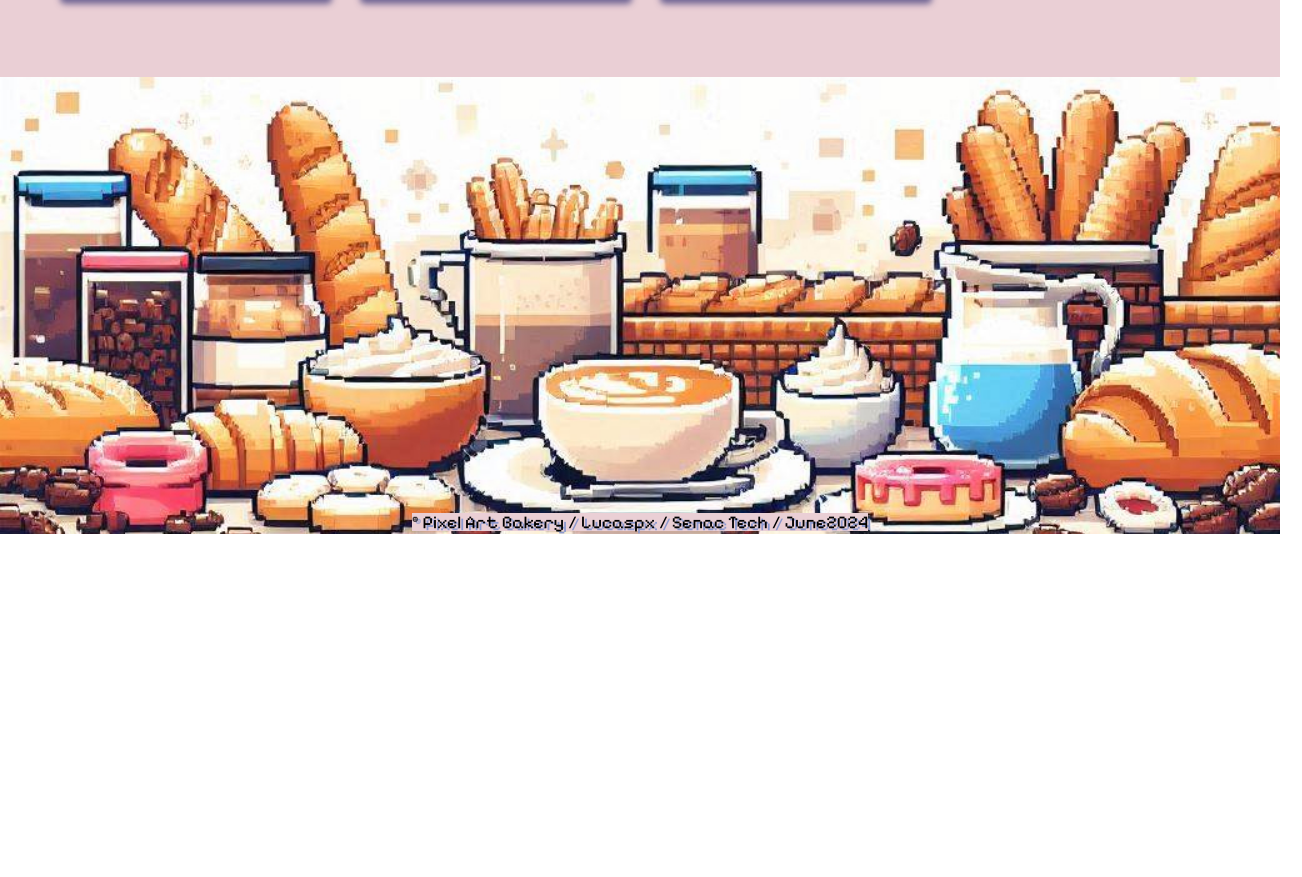
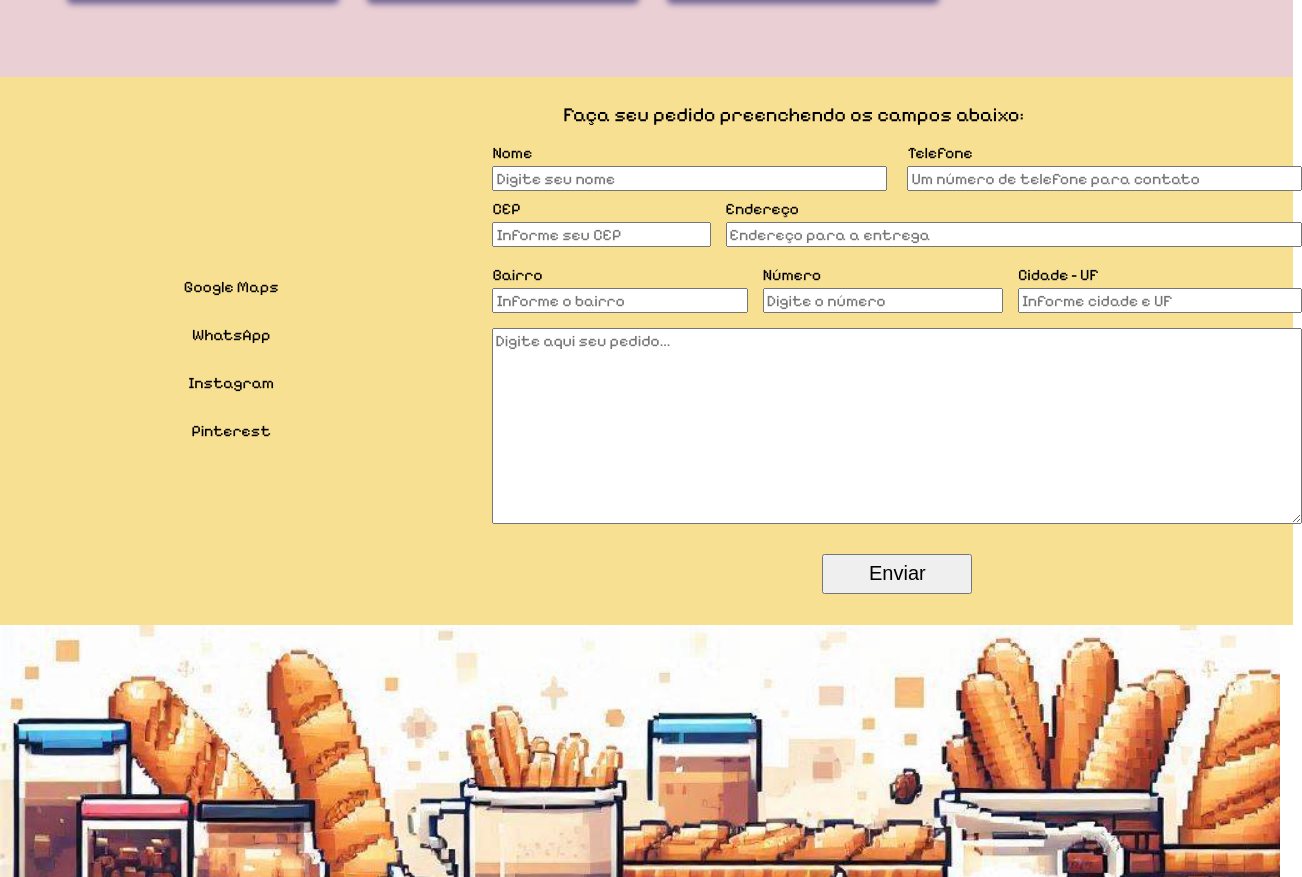
Before and after one commit to xLucaspx/projetos-senac, a plain HTML site: page public/index.html in a window 1280 px wide. Shown: the part 1542-2419 px from the top of the page, 1302 px wide, since content can reach past the window. Before the commit the page ends 2076 px from the top, so only its background shows below. Drawn offline with Linux system fonts and the light colour scheme.

Commit message:
continuando projeto grid

```diff
--- /dev/null
+++ b/public/css/form.css
@@ -0,0 +1,114 @@
+.contact {
+	display: grid;
+	grid-template-columns: [links] 33vw [form] 61vw;
+	grid-template-rows: 500px;
+	align-items: center;
+	align-self: center;
+	margin: 0 auto;
+	gap: 50px;
+	padding: 2rem 20px 1rem;
+	background-color: #f8e093;
+}
+
+.contact__links-list {
+	grid-column: links / form;
+	display: flex;
+	flex-direction: column;
+	align-items: center;
+	gap: 2rem;
+}
+
+.contact__form {
+	grid-column: form / form;
+	display: grid;
+	grid-template-columns: repeat(4, calc(750px / 4));
+	grid-template-rows: repeat(4, auto);
+	align-items: center;
+	gap: 0 20px;
+}
+
+.contact__form__fieldset,
+.form__div {
+	display: flex;
+	flex-direction: column;
+	gap: 5px;
+	margin-bottom: 10px;
+}
+
+.contact__form__legend {
+	grid-column: 1 / 4;
+	grid-row: 1 / 2;
+	font-size: 20px;
+	text-align: center;
+	margin-bottom: 20px;
+}
+
+.contact__form__fieldset--name {
+	grid-column: 1 / 3;
+	grid-row: 2 / 3;
+}
+
+.contact__form__fieldset--phone {
+	grid-column: 3 / 5;
+	grid-row: 2 / 3;
+}
+
+.contact__form__fieldset--order {
+	grid-column: 1 / 5;
+	grid-row: 4 / 5;
+}
+
+.contact__form__fieldset--btn {
+	grid-column: 1 / 5;
+	grid-row: 5 / 6;
+	display: flex;
+	justify-content: center;
+	margin: 20px auto;
+}
+
+.contact__form__fieldset--address {
+	grid-column: 1 / 5;
+	grid-row: 3 / 4;
+	display: grid;
+	grid-template-rows: calc(10, 60vw / 10);
+	grid-template-columns: 20px 20px;
+	gap: 10px 15px;
+}
+
+.form__div--cep {
+	grid-column: 1 / 4;
+	grid-row: 1 / 2;
+}
+
+.form__div--street {
+	grid-column: 4 / 11;
+	grid-row: 1 / 2;
+}
+
+.form__div--district {
+	grid-column: 1 / 5;
+	grid-row: 2 / 3;
+}
+
+
+.form__div--number {
+	grid-column: 5 / 7;
+	grid-row: 2 / 3;
+}
+
+
+.form__div--city {
+	grid-column: 7 / 11;
+	grid-row: 2 / 3;
+}
+
+.form__input {
+	font-family: inherit;
+	font-size: 16px;
+}
+
+.form__button {
+	width: 150px;
+	height: 40px;
+	font-size: 20px;
+}
--- a/public/css/index.css
+++ b/public/css/index.css
@@ -70,7 +70,6 @@ html {
 .products__list__item {
 	display: grid;
 	grid-template-rows: [image] 310px [name] 32px [price] 22px;
-	grid-template-columns: calc(85vw / 4);
 	justify-content: center;
 	text-align: center;
 	background-color: #D2A18A;
@@ -128,3 +127,37 @@ html {
 	width: fit-content;
 	margin: 420px auto 0;
 }
+
+@media screen and (max-width: 780px) {
+	.products__list {
+		grid-template-columns: repeat(2, calc(85vw / 2));
+	}
+
+	.products__list__item {
+		grid-template-rows: [image] 290px [name] 26px [price] 20px;
+	}
+
+	.product__list__item__img {
+		height: 280px;
+	}
+
+	.product__list__item__name {
+		font-size: 24px;
+	}
+
+	.product__list__item__price {
+		font-size: 18px;
+	}
+}
+
+@media screen
+	and (min-width: 781px)
+	and (max-width: 1050px) {
+	.products__list {
+		grid-template-columns: repeat(3, calc(85vw / 3));
+	}
+
+	/* .products__list__item {
+
+	} */
+}
--- a/public/index.html
+++ b/public/index.html
@@ -1,5 +1,6 @@
 <!doctype html>
 <html lang="pt-br">
+
 <head>
 	<meta charset="UTF-8">
 	<meta name="viewport"
@@ -15,7 +16,9 @@
 	<link rel="stylesheet" href="https://fonts.googleapis.com/css2?family=Pixelify+Sans:wght@400..700&display=swap">
 
 	<link rel="stylesheet" href="./css/index.css">
+	<link rel="stylesheet" href="./css/form.css">
 </head>
+
 <body>
 	<header class="header">
 		<div class="banner">
@@ -32,6 +35,67 @@
 		<section class="products">
 			<ul class="products__list"></ul>
 		</section>
+
+		<section class="contact">
+			<ul class="contact__links-list">
+				<li class="contact__links-list__item contact__links-list__item--maps">Google Maps</li>
+				<li class="contact__links-list__item contact__links-list__item--whats">WhatsApp</li>
+				<li class="contact__links-list__item contact__links-list__item--insta">Instagram</li>
+				<li class="contact__links-list__item contact__links-list__item--pinterest">Pinterest</li>
+			</ul>
+
+			<form action="" class="contact__form">
+				<legend class="contact__form__legend">Faça seu pedido preenchendo os campos abaixo:</legend>
+
+				<fieldset class="contact__form__fieldset contact__form__fieldset--name">
+					<label for="name" class="form__label">Nome</label>
+					<input type="text" class="form__input" id="name" placeholder="Digite seu nome">
+				</fieldset>
+
+				<fieldset class="contact__form__fieldset contact__form__fieldset--phone">
+					<label for="phone" class="form__label">Telefone</label>
+					<input type="text" class="form__input" id="phone" placeholder="Um número de telefone para contato">
+				</fieldset>
+
+				<fieldset class="contact__form__fieldset--address">
+					<div class="form__div form__div--cep">
+						<label for="cep" class="form__label">CEP</label>
+						<input type="text" class="form__input form__input--cep" id="cep" placeholder="Informe seu CEP">
+					</div>
+
+					<div class="form__div form__div--street">
+						<label for="street" class="form__label">Endereço</label>
+						<input type="text" class="form__input form__input--street" id="street"
+							placeholder="Endereço para a entrega">
+					</div>
+
+					<div class="form__div form__div--district">
+						<label for="district" class="form__label">Bairro</label>
+						<input type="text" class="form__input" id="district" placeholder="Informe o bairro">
+					</div>
+
+					<div class="form__div form__div--number">
+						<label for="number" class="form__label">Número</label>
+						<input type="text" class="form__input" id="number" placeholder="Digite o número">
+					</div>
+
+					<div class="form__div form__div--city">
+						<label for="city" class="form__label">Cidade - UF</label>
+						<input type="text" class="form__input" id="city" placeholder="Informe cidade e UF">
+					</div>
+				</fieldset>
+
+				<fieldset class="contact__form__fieldset contact__form__fieldset--order">
+					<label for="order" class="form__label"></label>
+					<textarea class="form__input" name="order" id="order" cols="30" rows="10"
+						placeholder="Digite aqui seu pedido..."></textarea>
+				</fieldset>
+
+				<fieldset class="contact__form__fieldset--btn">
+					<button class="form__button button--submit">Enviar</button>
+				</fieldset>
+			</form>
+		</section>
 	</main>
 
 	<footer class="footer">
@@ -39,5 +103,7 @@
 	</footer>
 </body>
 
-<script src="./js/index.js"></script>
+<script src="./js/products.js"></script>
+<script src="./js/address.js"></script>
+
 </html>
--- /dev/null
+++ b/public/js/address.js
@@ -0,0 +1,24 @@
+(async () => {
+	const cepInput = document.getElementById('cep');
+	const streetInput = document.getElementById('street');
+	const districtInput = document.getElementById('district');
+	const cityInput = document.getElementById('city');
+
+	cepInput.addEventListener('change', async () => {
+		cep = cepInput.value;
+
+		if (!cep.match(/\d{5}-?\d{3}/)) {
+			return;
+		}
+
+		const res = await fetch(`https://viacep.com.br/ws/${cep}/json`, {
+			headers: { 'Content-Type': 'application/json' }
+		});
+
+		const address = await res.json();
+
+		streetInput.value = address.logradouro;
+		districtInput.value = address.bairro;
+		cityInput.value = `${address.localidade} - ${address.uf}`;
+	});
+})();
--- a/public/js/index.js
+++ b/public/js/products.js
@@ -3,8 +3,6 @@
 	const res = await db.json();
 
 	const productsList = document.querySelector(".products__list");
-
-	console.log(res.products);
 
 	res.products.forEach(product => {
 		const li = document.createElement('li');
```
Lines whose indentation alone changed are shown as unchanged.
